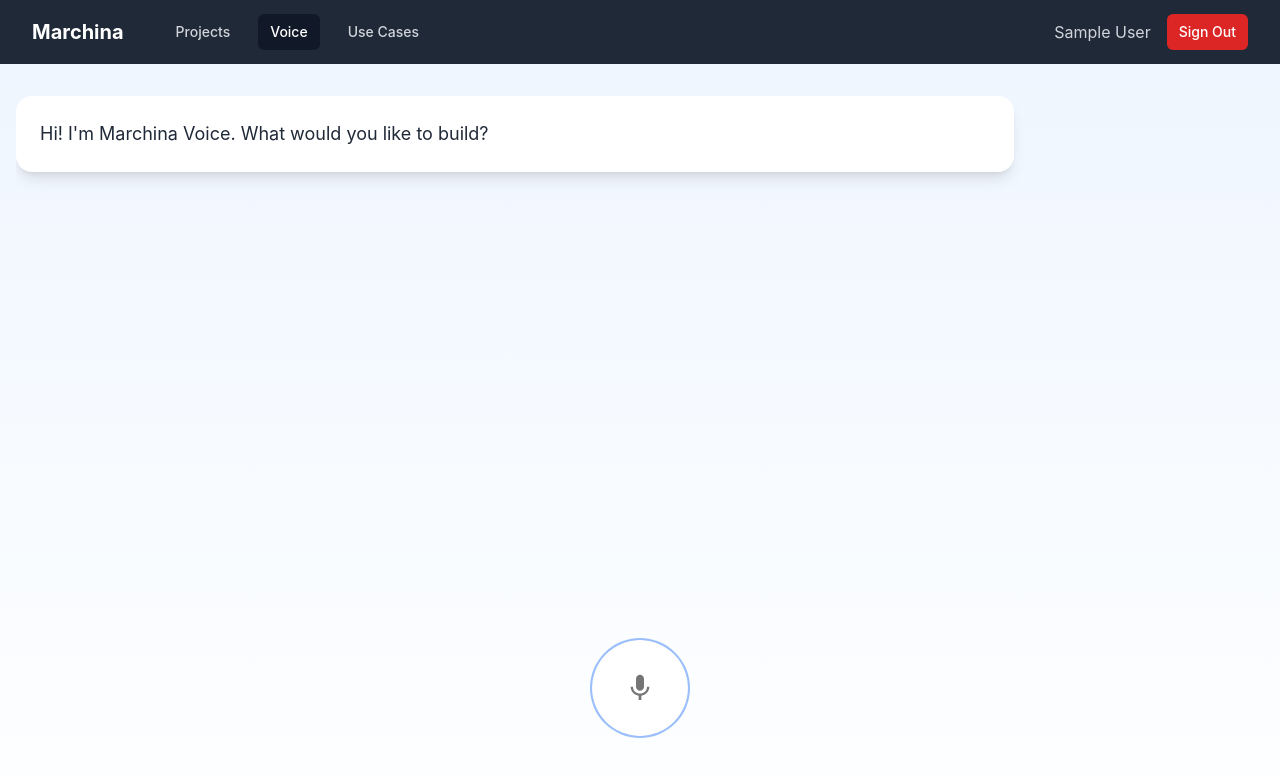
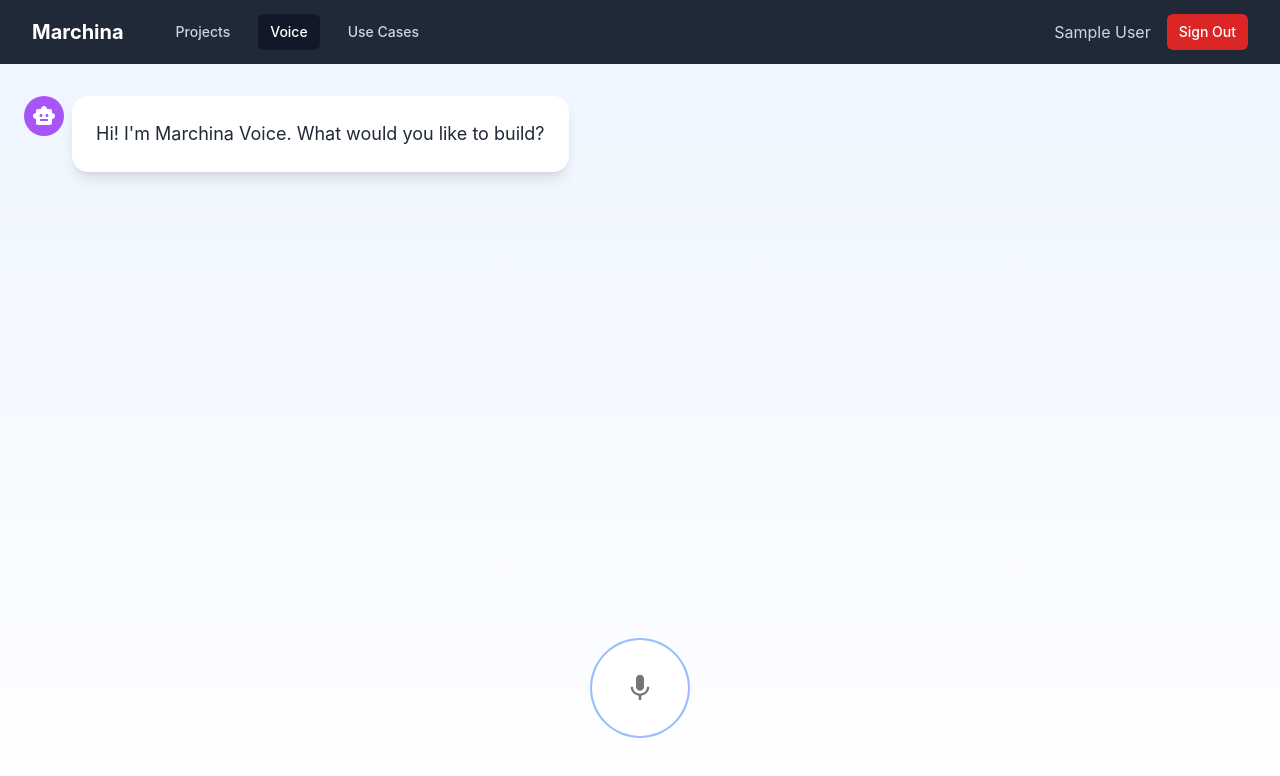
Before and after one commit to Paul-M-Kallarackal/marchina-frontend, a React (Create React App) app: page /voice in a window 1280 px wide. Shown: the top 776 px of the page. Built offline with nearby package versions, Linux system fonts and the light colour scheme; no server answers; sample sign-in values are in the browser's storage.

Commit message:
basic icon init

```diff
--- a/src/pages/MarchinaVoice.js
+++ b/src/pages/MarchinaVoice.js
@@ -3,6 +3,8 @@
 import { IconButton } from '@mui/material';
 import MicIcon from '@mui/icons-material/Mic';
 import StopIcon from '@mui/icons-material/Stop';
+import PersonIcon from '@mui/icons-material/Person';
+import SmartToyIcon from '@mui/icons-material/SmartToy';
 import AudioOutput from '../components/AudioOutput';
 
 const Message = ({ content, audioData, isLoading, type }) => (
@@ -12,11 +14,18 @@
     exit={{ opacity: 0, y: -20 }}
     className="mb-6"
   >
+    <div className={`flex items-start ${type === 'user' ? 'flex-row-reverse' : 'flex-row'}`}>
+      <div className={`
+        w-10 h-10 rounded-full flex items-center justify-center mx-2
+        ${type === 'user' ? 'bg-blue-500 text-white' : 'bg-purple-500 text-white'}
+      `}>
+        {type === 'user' ? <PersonIcon /> : <SmartToyIcon />}
+      </div>
       <motion.div
         className={`rounded-2xl p-6 shadow-lg max-w-[80%] ${
           type === 'user'
-          ? 'bg-blue-500 text-white ml-auto'
-          : 'bg-white text-gray-800 mr-auto'
+            ? 'bg-blue-500 text-white'
+            : 'bg-white text-gray-800'
         }`}
         whileHover={{ scale: 1.02 }}
         transition={{ type: "spring", stiffness: 300 }}
@@ -35,6 +44,7 @@
           </motion.div>
         )}
       </motion.div>
+    </div>
   </motion.div>
 );
 
```
Lines whose indentation alone changed are shown as unchanged.
